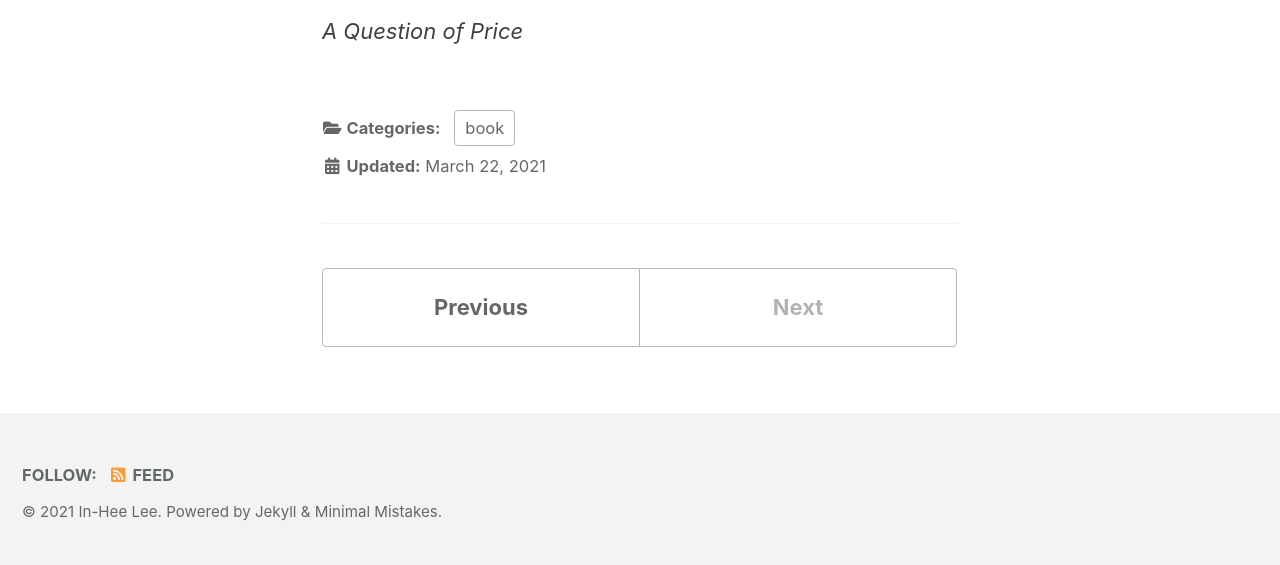
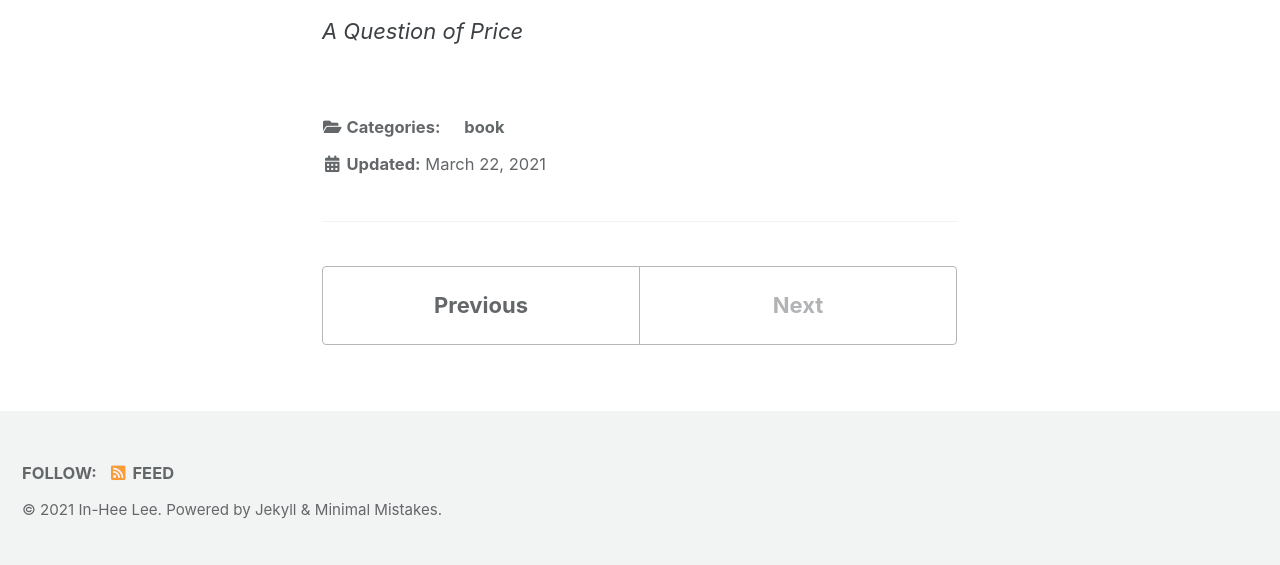
Before and after one commit to ikarus97/ikarus97.github.io, a Jekyll site: the page built from _posts/2021-03-22-test.md, in a window 1280 px wide. Shown: the part 1826-2391 px from the top of the page. Built offline with Jekyll 4.4.1, drawn with Linux system fonts in a browser that asks for light colours; cached includes are drawn as plain includes.

Commit message:
Update _page.scss

```diff
--- a/_sass/minimal-mistakes/_page.scss
+++ b/_sass/minimal-mistakes/_page.scss
@@ -325,8 +325,8 @@ body {
   margin-bottom: 8px;
   padding: 5px 10px;
   text-decoration: none;
-  border: 1px solid mix(#000, $border-color, 25%);
-  border-radius: $border-radius;
+  border: none;
+  font-weight: bold;
 
   &:hover {
     text-decoration: none;
```
